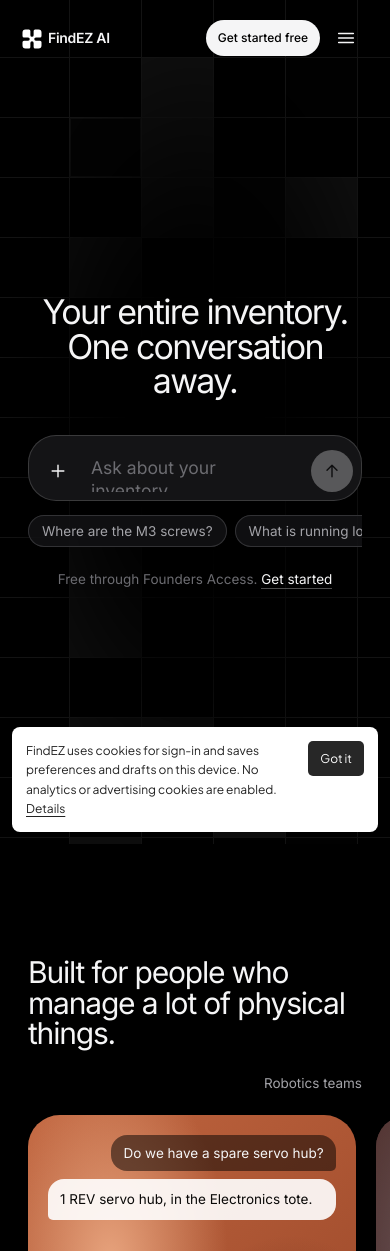
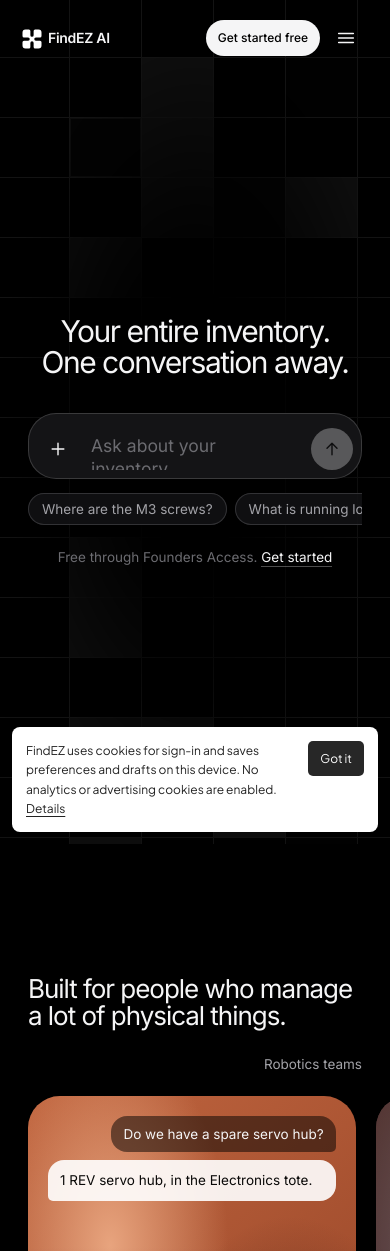
Before and after one commit to tanyasmritivc/main-inventory-app, a Next.js app in the folder frontend/: page / in a window 390 px wide. Shown: the top 1251 px of the page. Built offline with nearby package versions, Linux system fonts and the light colour scheme.

Commit message:
Reduce landing hero and audience heading sizes

```diff
--- a/frontend/src/components/marketing-dark/landing.css
+++ b/frontend/src/components/marketing-dark/landing.css
@@ -51,7 +51,7 @@ html:has(.landing-dark){background:#000;scroll-behavior:auto}
 .landing-dark .hero{position:relative;min-height:100vh;display:flex;align-items:center;text-align:center;padding:120px 0 80px;overflow:hidden;background:#000}
 .landing-dark .hero.short{min-height:88vh}
 .landing-dark .hero h1{font-size:92px;letter-spacing:-.05em}
-.landing-dark .home-hero h1{font-size:clamp(36px,5.4vw,68px);margin-bottom:36px}
+.landing-dark .home-hero h1{font-size:clamp(32px,4.4vw,54px);margin-bottom:36px}
 .landing-dark .hero .sub{font-size:19px;color:var(--tx2);max-width:600px;margin:22px auto 40px}
 .landing-dark .hero .eb{font-size:14px;color:var(--tx2);margin-bottom:20px}
 .landing-dark .hin{position:relative;z-index:2;width:100%}
@@ -109,6 +109,7 @@ html:has(.landing-dark){background:#000;scroll-behavior:auto}
 .landing-dark .rs{position:sticky;top:0;height:100vh;overflow:hidden;display:flex;flex-direction:column;justify-content:center;padding-top:40px}
 .landing-dark .rs .hd{max-width:1200px;margin:0 auto 34px;width:100%;padding:0 28px;display:flex;justify-content:space-between;align-items:flex-end;gap:20px}
 .landing-dark .rs h2{font-size:48px;max-width:640px}
+.landing-dark .home-hero + .rail h2{font-size:clamp(26px,3.4vw,36px);max-width:560px}
 .landing-dark .track{display:flex;gap:20px;padding:0 28px;will-change:transform}
 .landing-dark .scard{flex:none;width:min(72vw,760px);height:min(60vh,500px);border-radius:32px;position:relative;overflow:hidden;padding:36px;display:flex;flex-direction:column;justify-content:flex-end;background:#0D0D0E;box-shadow:inset 0 0 0 1px rgba(255,255,255,.08);transition:none}
 .landing-dark .scard:hover{box-shadow:inset 0 0 0 1px rgba(255,255,255,.22)}
@@ -170,8 +171,8 @@ html:has(.landing-dark){background:#000;scroll-behavior:auto}
 .landing-dark .toast{position:fixed;left:50%;bottom:26px;transform:translate(-50%,16px);opacity:0;height:44px;padding:0 18px;border-radius:22px;background:#F5F5F6;color:#000;display:flex;align-items:center;font-size:14px;transition:opacity .35s var(--e),transform .35s var(--e);pointer-events:none;z-index:90}
 .landing-dark .toast.on{opacity:1;transform:translate(-50%,0)}
 @media (max-width:900px){.landing-dark .nl,.landing-dark nav.top .btn.s{display:none}.landing-dark .ib{display:grid}.landing-dark nav.top .btn{height:38px;padding:0 14px;font-size:14px}
- .landing-dark .hero h1{font-size:42px}.landing-dark .home-hero h1{font-size:clamp(34px,7vw,42px)}.landing-dark .hero .sub{font-size:17px}.landing-dark .zt h3{font-size:26px}.landing-dark .zcap{top:10vh}.landing-dark .win{top:28vh;height:62vh}.landing-dark .wbody{grid-template-columns:1fr;grid-template-rows:1fr 1fr}.landing-dark .wchat{border-right:0;border-bottom:1px solid rgba(255,255,255,.07)}.landing-dark .ivcols,.landing-dark .ir{grid-template-columns:1fr 46px}.landing-dark .ivcols span:nth-child(2),.landing-dark .ir .lc{display:none}
- .landing-dark .rs h2,.landing-dark .ws p.big,.landing-dark .h2{font-size:30px}.landing-dark .rs .hd .btn{display:none}.landing-dark .scard{width:84vw;padding:24px}.landing-dark .scard h3{font-size:28px}.landing-dark .scard .qa{left:20px;right:20px;width:auto;top:20px}.landing-dark .scard .go{display:none}
+ .landing-dark .hero h1{font-size:42px}.landing-dark .home-hero h1{font-size:clamp(30px,6vw,36px)}.landing-dark .hero .sub{font-size:17px}.landing-dark .zt h3{font-size:26px}.landing-dark .zcap{top:10vh}.landing-dark .win{top:28vh;height:62vh}.landing-dark .wbody{grid-template-columns:1fr;grid-template-rows:1fr 1fr}.landing-dark .wchat{border-right:0;border-bottom:1px solid rgba(255,255,255,.07)}.landing-dark .ivcols,.landing-dark .ir{grid-template-columns:1fr 46px}.landing-dark .ivcols span:nth-child(2),.landing-dark .ir .lc{display:none}
+ .landing-dark .rs h2,.landing-dark .ws p.big,.landing-dark .h2{font-size:30px}.landing-dark .home-hero + .rail h2{font-size:26px}.landing-dark .rs .hd .btn{display:none}.landing-dark .scard{width:84vw;padding:24px}.landing-dark .scard h3{font-size:28px}.landing-dark .scard .qa{left:20px;right:20px;width:auto;top:20px}.landing-dark .scard .go{display:none}
  .landing-dark .nr2{grid-template-columns:1fr;gap:12px;padding:32px 0}.landing-dark .nr2 .n{font-size:64px}.landing-dark .nr2 h3{font-size:26px}.landing-dark .sgrid{grid-template-columns:1fr}.landing-dark .sgrid .scard{height:360px}.landing-dark .plan{grid-template-columns:1fr;padding:32px 26px}.landing-dark .plan .pr{font-size:60px}.landing-dark footer .cols{grid-template-columns:1fr 1fr}.landing-dark .blk{padding:90px 0}}
 @media (prefers-reduced-motion:reduce){.landing-dark .rise,.landing-dark .rv{opacity:1;transform:none;animation:none;transition:none}}
 
```
Also changed, not shown: 1 other file (tests, documents, lock files or other folders).
